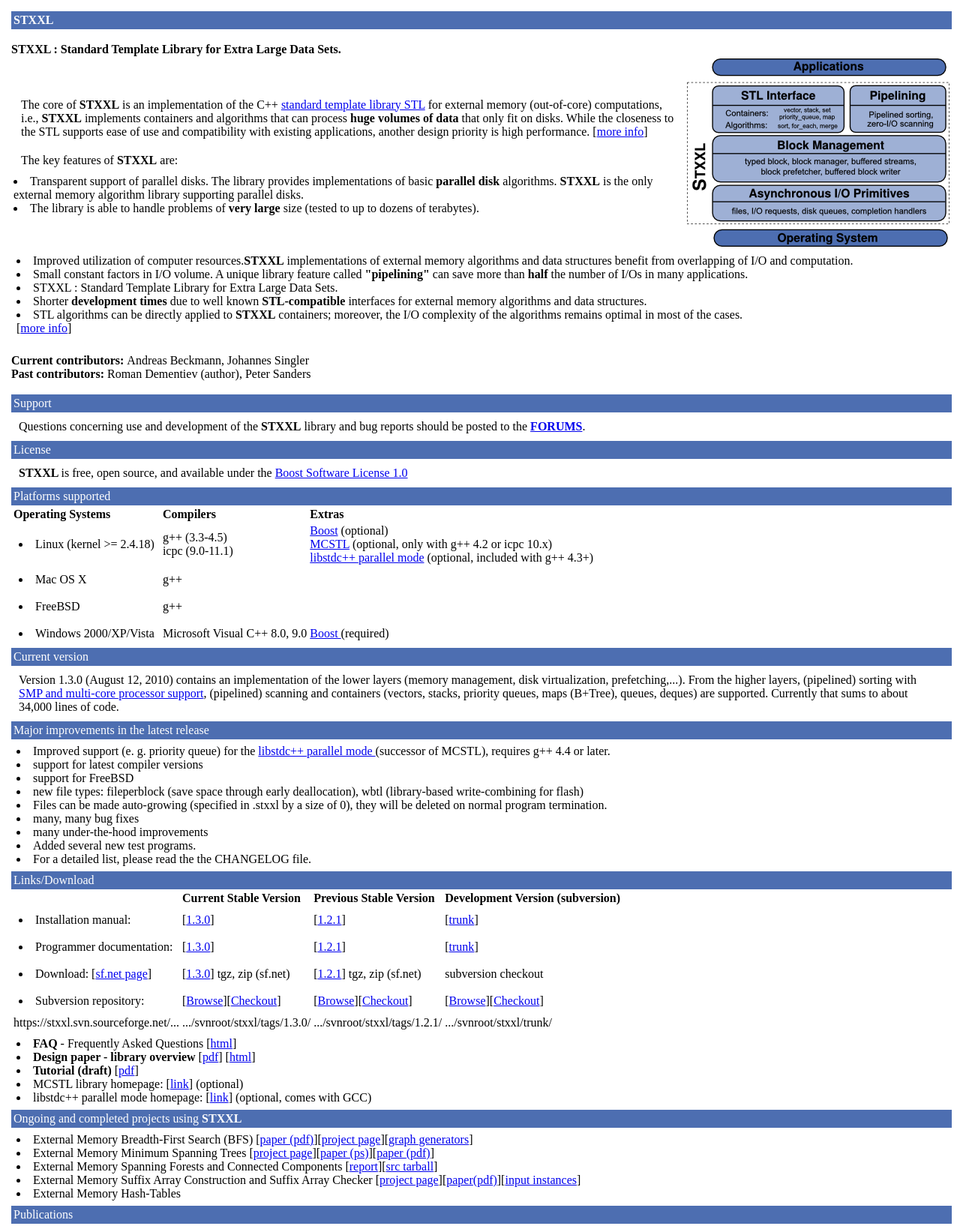
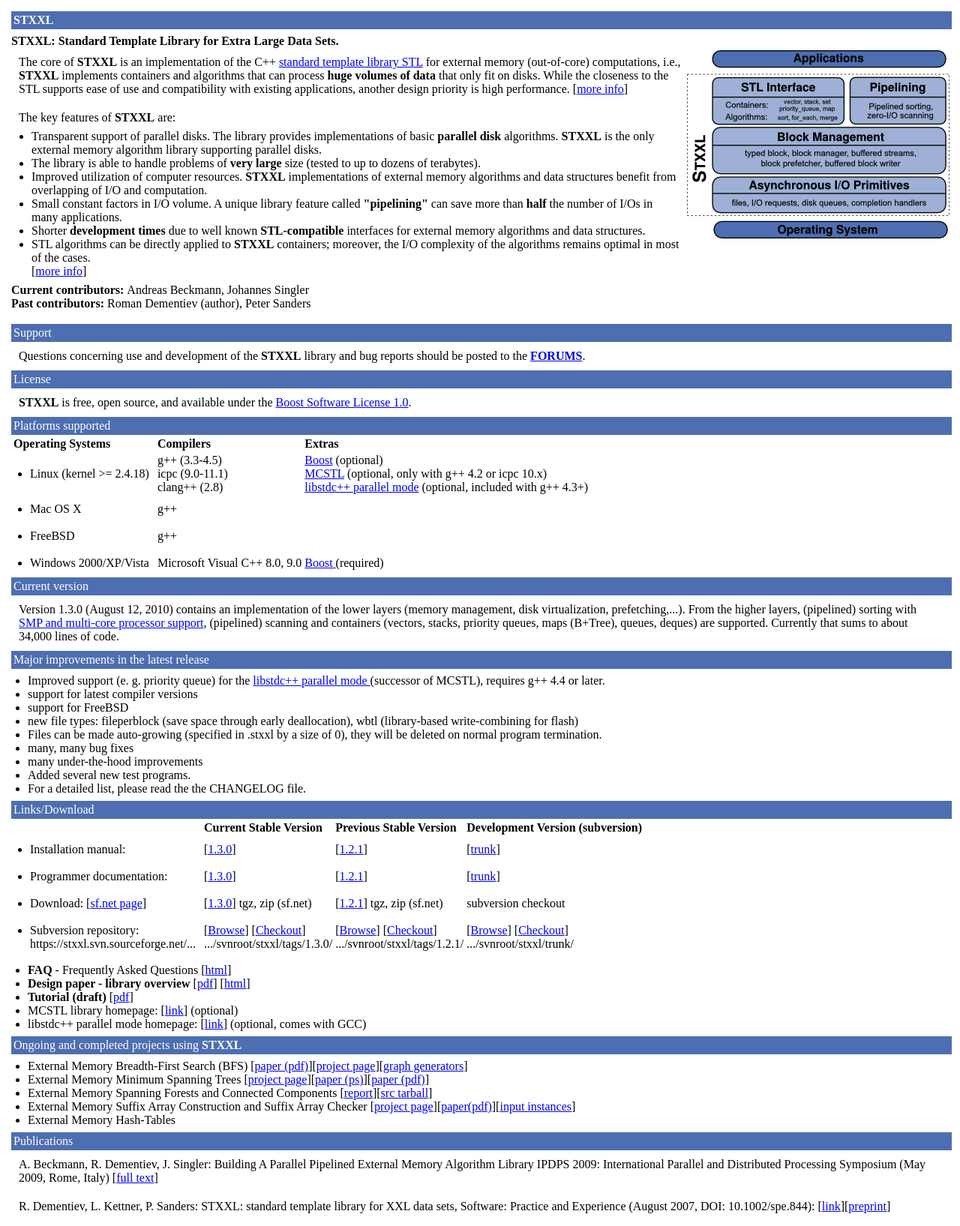
Before and after one commit to stxxl/stxxl, a plain HTML site: page homepage/index.html in a window 1280 px wide. Shown: the top 1635 px of the page at 75% size. Drawn offline with Linux system fonts and the light colour scheme; a script that the page names is missing.

Commit message:
formatting corrections
git-svn-id: svn://svn.code.sf.net/p/stxxl/code/trunk@2680 4e380d45-d1fd-0310-85a7-d18ec86df0ad

```diff
--- a/homepage/index.html
+++ b/homepage/index.html
@@ -9,13 +9,20 @@
         <p class="whiteOnBlueBold">
             STXXL
         </p>
-        <b>
-            <br/>
-            STXXL : Standard Template Library for Extra Large Data Sets.
-        </b>
-        <table>
+	<p style="margin-top: 1ex">
+		<b>STXXL: Standard Template Library for Extra Large Data Sets.</b>
+	</p>
+	<table align="right">
             <tr>
                 <td>
+                        <script type="text/javascript" src="http://www.ohloh.net/p/11530/widgets/project_basic_stats.js">
+                        </script>
+                </td>
+                <td>
+			<img src="layer_diagram.png" align="right" alt="Grafik"/>
+                </td>
+            </tr>
+        </table>
                     <p class="ordinary">
                         The core of <b>STXXL</b>
                         is an implementation of the C++ <a href="http://en.wikipedia.org/wiki/Standard_Template_Library">standard template library STL</a>
@@ -23,9 +30,11 @@
                         implements containers and algorithms that can process <b>huge volumes of data</b>
                         that only fit on disks. While the closeness to the STL supports ease of use and compatibility with existing applications, another design priority is high performance. [<a href="http://algo2.iti.kit.edu/dementiev/stxxl/report/">more info</a>]
                     </p>
-                    <p class="ordinary">
+	<p class="ordinary" style="padding-bottom: 0px;">
                     The key features of <b>STXXL</b>
                     are:
+	</p>
+	<ul class="listPoint" style="margin-left: 20px;">
                     <li>
                         Transparent support of parallel disks. The library provides implementations of basic <b>parallel disk</b>
                         algorithms. <b>STXXL</b>
@@ -35,32 +44,15 @@
                         The library is able to handle problems of <b>very large</b>
                         size (tested to up to dozens of terabytes).
                     </li>
-                    </ul>
-                </p>
-                </td>
-                <td>
-                    <b>
-                        <script type="text/javascript" src="http://www.ohloh.net/p/11530/widgets/project_basic_stats.js">
-                        </script>
-                    </b>
-                </td>
-                <td>
-                    <b><img src="layer_diagram.png" align="right" alt="Grafik"/></b>
-                </td>
-            </tr>
-        </table>
-        <ul class="listPoint">
             <li>
-                Improved utilization of computer resources.<b>STXXL</b>
+		Improved utilization of computer resources.
+		<b>STXXL</b>
                 implementations of external memory algorithms and data structures benefit from overlapping of I/O and computation.
             </li>
             <li>
                 Small constant factors in I/O volume. A unique library feature called <b>"pipelining"</b>
                 can save more than <b>half</b>
                 the number of I/Os in many applications.
-            </li>
-            <li>
-                STXXL : Standard Template Library for Extra Large Data Sets.
             </li>
             <li>
                 Shorter <b>development times</b>
@@ -76,10 +68,8 @@
             </li>
         </ul>
         <p>
-            <br/>
             <b>Current contributors: </b>Andreas Beckmann, Johannes Singler
-        </p>
-        <p>
+		<br/>
             <b>Past contributors: </b>Roman Dementiev (author), Peter Sanders
         </p>
         <br/>
@@ -94,7 +84,7 @@
             License
         </p>
         <p class="ordinary">
-            <b>STXXL </b>is free, open source, and available under the <a href="http://www.boost.org/LICENSE_1_0.txt">Boost Software License 1.0</a>
+            <b>STXXL</b> is free, open source, and available under the <a href="http://www.boost.org/LICENSE_1_0.txt">Boost Software License 1.0</a>.
         </p>
         <p class="whiteOnBlue">
             Platforms supported
@@ -115,7 +105,7 @@
                 <td>
                     <ul class="listPoint">
                         <li>
-                            Linux (kernel >= 2.4.18)
+                            Linux (kernel &gt;= 2.4.18)
                         </li>
                     </ul>
                 </td>
@@ -123,6 +113,8 @@
                     g++ (3.3-4.5)
                     <br/>
                     icpc (9.0-11.1)
+		    <br/>
+		    clang++ (2.8)
                 </td>
                 <td>
                     <a href="http://www.boost.org/">Boost</a>
@@ -290,30 +282,27 @@
                     <ul class="listPoint">
                         <li>
                             Subversion repository:
+				<br/>
+				https://stxxl.svn.sourceforge.net/...
                         </li>
                     </ul>
                 </td>
                 <td>
-                    [<a href="http://stxxl.svn.sourceforge.net/viewvc/stxxl/tags/1.3.0/">Browse</a>][<a href="https://stxxl.svn.sourceforge.net/svnroot/stxxl/tags/1.3.0/">Checkout</a>]
-                </td>
-                <td>
-                    [<a href="http://stxxl.svn.sourceforge.net/viewvc/stxxl/tags/1.2.1/">Browse</a>][<a href="https://stxxl.svn.sourceforge.net/svnroot/stxxl/tags/1.2.1/">Checkout</a>]
-                </td>
-                <td>
-                    [<a href="http://stxxl.svn.sourceforge.net/viewvc/stxxl/trunk/">Browse</a>][<a href="https://stxxl.svn.sourceforge.net/svnroot/stxxl/trunk/">Checkout</a>]
-                </td>
-            </tr>
-            <tr>
-                <td>
-                    https://stxxl.svn.sourceforge.net/...
-                </td>
-                <td>
+			[<a href="http://stxxl.svn.sourceforge.net/viewvc/stxxl/tags/1.3.0/">Browse</a>]
+			[<a href="https://stxxl.svn.sourceforge.net/svnroot/stxxl/tags/1.3.0/">Checkout</a>]
+			<br/>
                     .../svnroot/stxxl/tags/1.3.0/
                 </td>
                 <td>
+			[<a href="http://stxxl.svn.sourceforge.net/viewvc/stxxl/tags/1.2.1/">Browse</a>]
+			[<a href="https://stxxl.svn.sourceforge.net/svnroot/stxxl/tags/1.2.1/">Checkout</a>]
+			<br/>
                     .../svnroot/stxxl/tags/1.2.1/
                 </td>
                 <td>
+			[<a href="http://stxxl.svn.sourceforge.net/viewvc/stxxl/trunk/">Browse</a>]
+			[<a href="https://stxxl.svn.sourceforge.net/svnroot/stxxl/trunk/">Checkout</a>]
+			<br/>
                     .../svnroot/stxxl/trunk/
                 </td>
             </tr>
@@ -371,7 +360,7 @@
             R. Dementiev, L. Kettner, P. Sanders: Stxxl: Standard Template Library for XXL Data Sets. ESA2005: 13th Annual European Symposium on Algorithms (October 2005, Palma de Mallorca, Spain) [<a href="http://algo2.iti.kit.edu/dementiev/files/DKS05.pdf">pdf</a>] (see also <a href="http://algo2.iti.kit.edu/dementiev/files/TRKA2005_18.pdf">the extended version</a>)
         </p>
         <p class="ordinary">
-            R. Dementiev, L. Kettner, P. Sanders: Stxxl: Standard Template Library for XXL Data Sets. Technical Report 2005/18, Fakultaet fÃ¼r Informatik, University of Karlsruhe [<a href="http://algo2.iti.kit.edu/dementiev/files/TRKA2005_18.pdf">pdf</a>] [<a href="http://algo2.iti.kit.edu/dementiev/stxxl/report/">html</a>]
+            R. Dementiev, L. Kettner, P. Sanders: Stxxl: Standard Template Library for XXL Data Sets. Technical Report 2005/18, Department of Informatics, University of Karlsruhe [<a href="http://algo2.iti.kit.edu/dementiev/files/TRKA2005_18.pdf">pdf</a>] [<a href="http://algo2.iti.kit.edu/dementiev/stxxl/report/">html</a>]
         </p>
         <p class="ordinary">
             R. Dementiev, J. Kaerkkaeinen, J. Mehnert, P. Sanders: Better External Memory Suffix Array Construction ALENEX05: Algorithm Engineering and Experiments (January 2005, Vancouver , Canada): [<a href="http://algo2.iti.kit.edu/dementiev/files/DKMS05.pdf">pdf</a>][<a href="http://algo2.iti.kit.edu/dementiev/esuffix/instances.shtml">input instances</a>]
--- a/homepage/stxxl.css
+++ b/homepage/stxxl.css
@@ -40,6 +40,6 @@ p.ordinary {
 }
 
 ul.listPoint {
-    list-style-position: inside;
     padding: 7px;
+    margin-left: 15px;
 }
```
